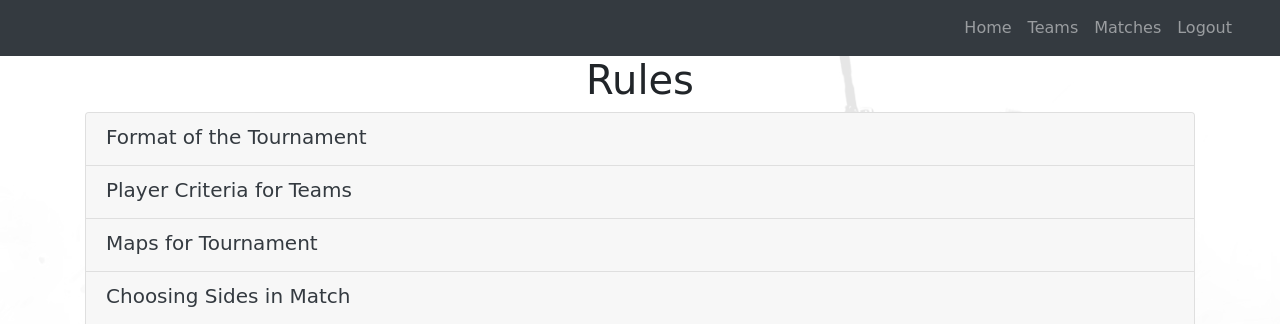
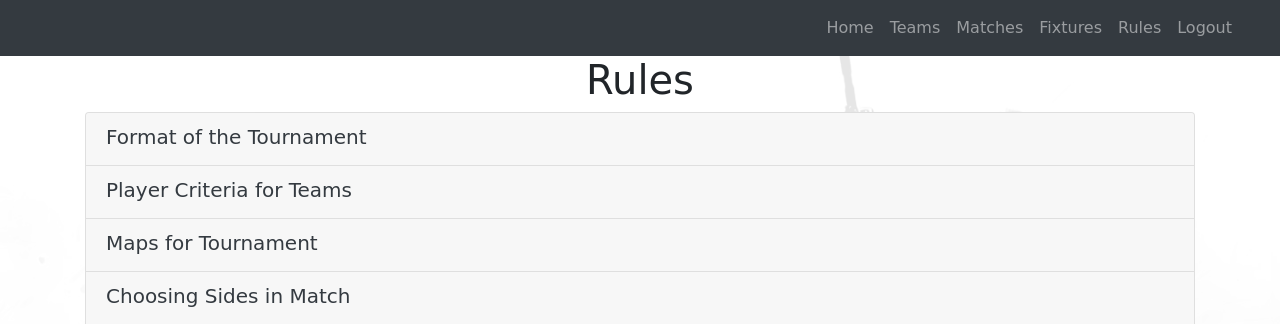
Before and after one commit to SanketRevankar/TournamentManagementPy, a Django app: template templates/Matches/rules.html in a window 1280 px wide. Shown: the top 324 px of the page. Run offline with Django 3.2, Linux system fonts and the light colour scheme; the template is opened without the code that fills it, so the values that code supplies are empty; some libraries are stand-ins or nearby versions; some web fonts are replaced.

Commit message:
Rules and fixtures added
Signed-off-by: Sanket Revankar <26522131+SanketRevankar@users.noreply.github.com>

```diff
--- a/templates/Matches/rules.html
+++ b/templates/Matches/rules.html
@@ -116,7 +116,7 @@ Header
             </div>
             <div href="#" class="card">
                 <div class="card-header">
-                    <a data-toggle="collapse" data-target="#sides" href="#" style="text-decoration: none;">
+                    <a data-toggle="collapse" data-target="#playerSubstitution" href="#" style="text-decoration: none;">
                         <h5 class="mb-1 text-dark">Player Substitution</h5>
                     </a>
                 </div>
--- a/templates/header.html
+++ b/templates/header.html
@@ -28,12 +28,12 @@
 <!--                <li class="nav-item">-->
 <!--                    <a class="nav-link {% if servers or servers_ %}active{% endif %}" href="/Servers" {% if servers %}onclick="return false;"{% endif %}>Servers</a>-->
 <!--                </li>-->
-<!--                <li class="nav-item">-->
-<!--                    <a class="nav-link" target="_blank" href="https://challonge.com/ncl6">Fixtures</a>-->
-<!--                </li>-->
-<!--                <li class="nav-item">-->
-<!--                    <a class="nav-link {% if rules %}active{% endif %}" href="/Matches/Rules" {% if rules %}onclick="return false;"{% endif %}>Rules</a>-->
-<!--                </li>-->
+                <li class="nav-item">
+                    <a class="nav-link" target="_blank" href="https://challonge.com/ncl_7">Fixtures</a>
+                </li>
+                <li class="nav-item">
+                    <a class="nav-link {% if rules %}active{% endif %}" href="/Matches/Rules" {% if rules %}onclick="return false;"{% endif %}>Rules</a>
+                </li>
                 <li class="nav-item mr-4">
                     <!--suppress HtmlUnknownTarget -->
                     <a class="nav-link" id="logoutBtn" href="/logout">Logout</a>
```
